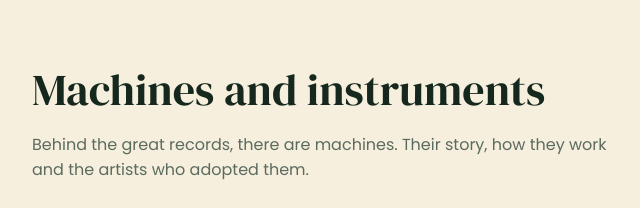
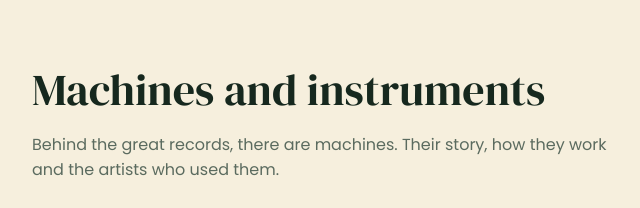
Before and after one commit to cheetahvinyl/cheetah-vinyl-site, a plain HTML site: page index.html in a window 1280 px wide. Shown: the part 3960-4168 px from the top of the page, 84-724 px from the left. Drawn offline with Linux system fonts and the light colour scheme.

Commit message:
Sous-titre : utilisées
Co-Authored-By: Claude Opus 5.5 <noreply@anthropic.com>
Claude-Session: https://claude.ai/code/session_01MvGrBRTS5CXrCUjUunEvqs

```diff
--- a/index.html
+++ b/index.html
@@ -248,7 +248,7 @@ html:not([lang="en"]) [data-l="fr"],html[lang="en"] [data-l="en"]{display:revert
  </section>
 <section id="machines" aria-labelledby="h-mach">
   <h2 id="h-mach"><span data-l="fr">Machines et instruments</span><span data-l="en">Machines and instruments</span></h2>
-  <p class="sub"><span data-l="fr">Derrière les grands disques, il y a des machines. Leur histoire, leur fonctionnement et les artistes qui les ont adoptées.</span><span data-l="en">Behind the great records, there are machines. Their story, how they work and the artists who adopted them.</span></p>
+  <p class="sub"><span data-l="fr">Derrière les grands disques, il y a des machines. Leur histoire, leur fonctionnement et les artistes qui les ont utilisées.</span><span data-l="en">Behind the great records, there are machines. Their story, how they work and the artists who used them.</span></p>
   <div class="crate">
 <a class="story" href="linn-lm-1.html"><div class="art"><img src="img-lm1.jpg" alt="Boîte à rythmes Linn LM-1" loading="lazy" style="object-fit:cover"></div><div class="txt"><div class="who">Linn LM-1</div><div class="meta"><span data-l="fr">Boîte à rythmes · 1980</span><span data-l="en">Drum machine · 1980</span></div><p class="hook"><span data-l="fr">La machine de Prince, Thriller et Juicy Fruit : l’histoire, la technique et tous ceux qui l’ont utilisée.</span><span data-l="en">The machine behind Prince, Thriller and Juicy Fruit: the story, the tech and everyone who used it.</span></p><span class="more"><span data-l="fr">Lire le dossier →</span><span data-l="en">Read the feature →</span></span></div></a>
 <a class="story" href="roland-tr-808.html"><div class="art"><img src="img-808p.jpg" alt="Boîte à rythmes Roland TR-808" loading="lazy" style="object-fit:cover"></div><div class="txt"><div class="who">Roland TR-808</div><div class="meta"><span data-l="fr">Boîte à rythmes · 1980</span><span data-l="en">Drum machine · 1980</span></div><p class="hook"><span data-l="fr">Un flop à 1 195 $ devenu le son de « Sexual Healing », de l’électro et du hip-hop.</span><span data-l="en">A $1,195 flop that became the sound of “Sexual Healing”, electro and hip-hop.</span></p><span class="more"><span data-l="fr">Lire le dossier →</span><span data-l="en">Read the feature →</span></span></div></a>
```
